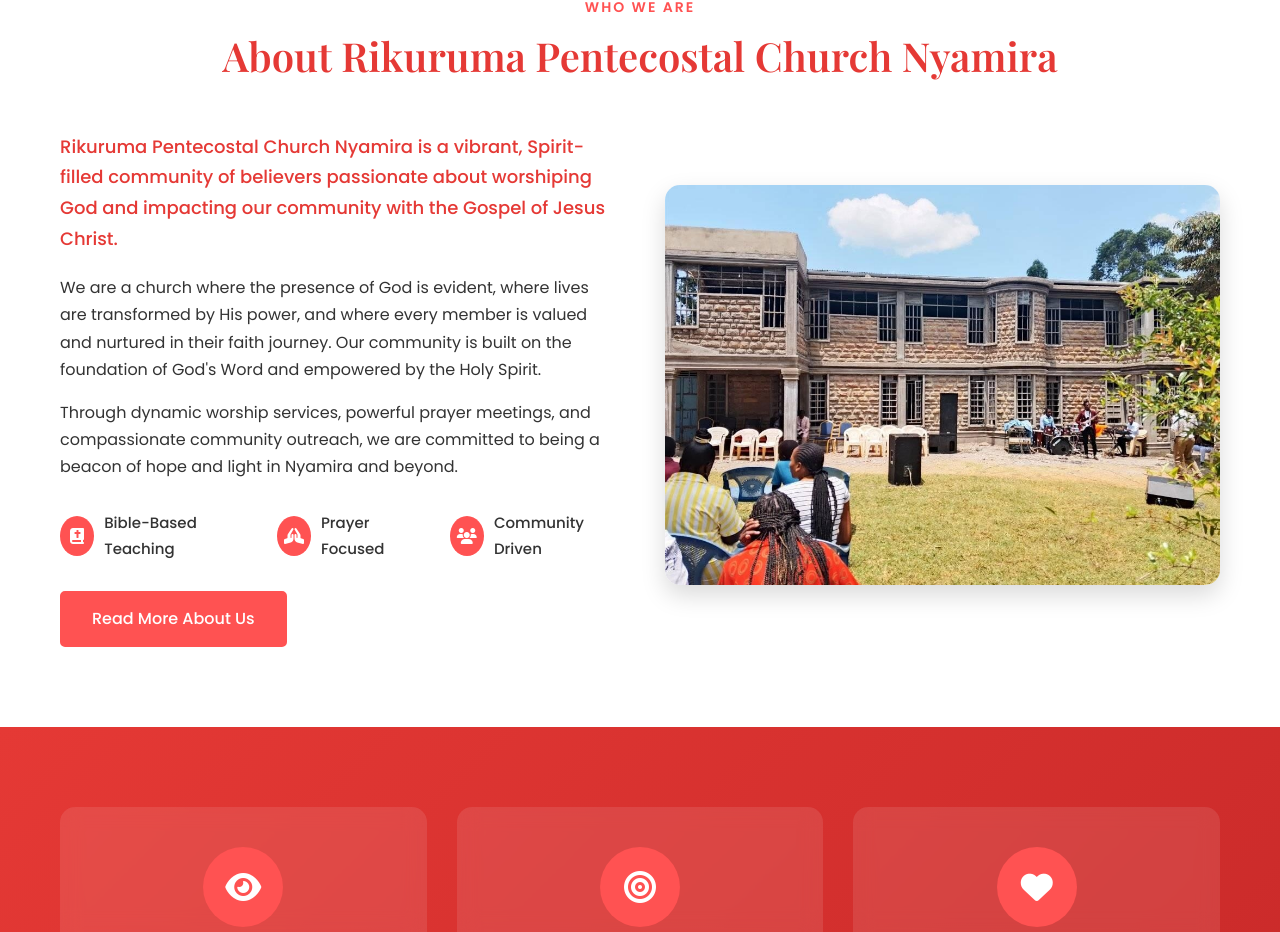
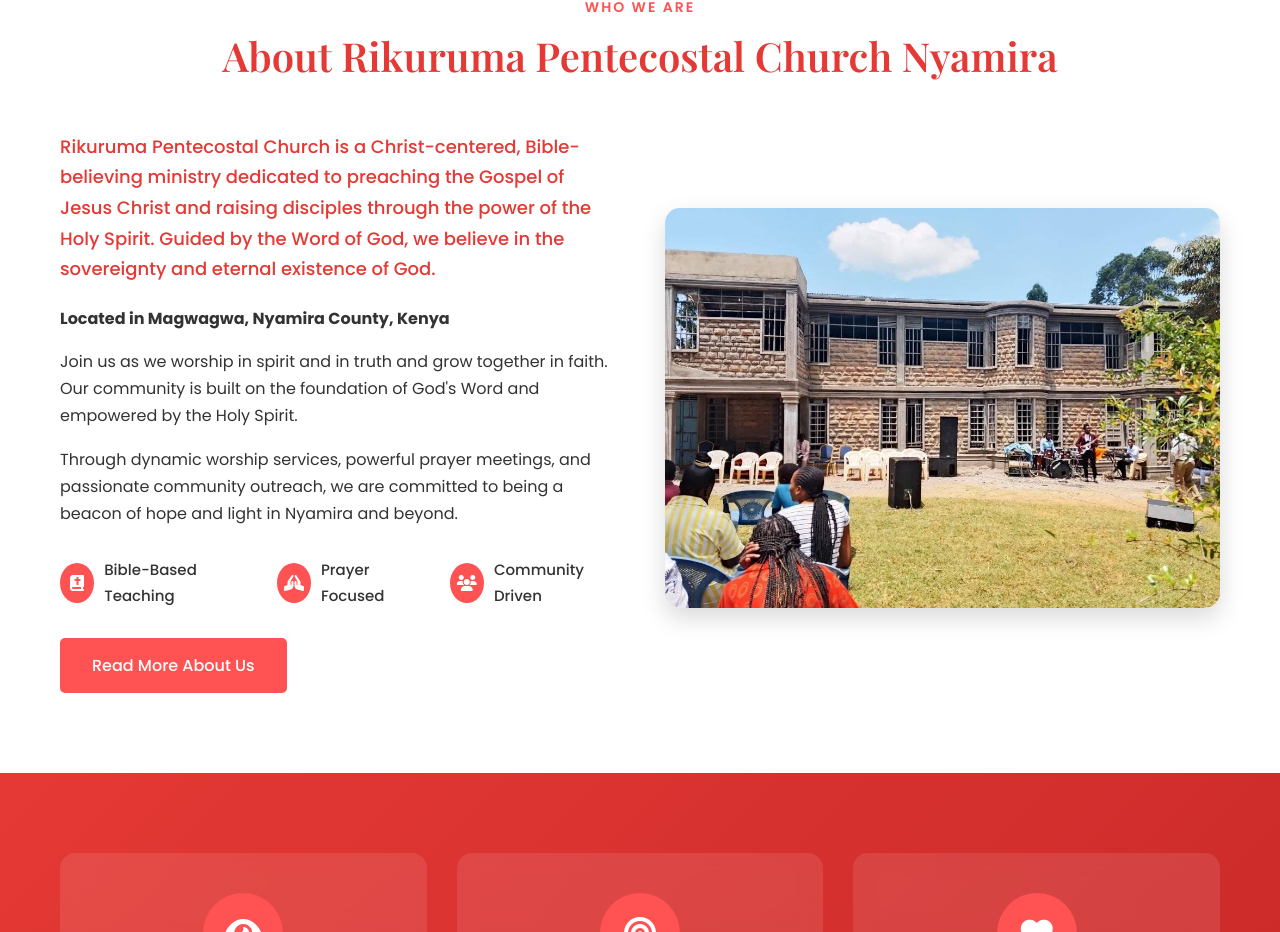
Before and after one commit to Kennedy-Mutuku/RIKURUMA-PENTECOSTAL-CHURCH-NYAMIRA-Front-End, a React (Vite) app: page / in a window 1280 px wide. Shown: the part 915-1847 px from the top of the page. Built offline with nearby package versions, Linux system fonts and the light colour scheme.

Commit message:
Update About section description and location

```diff
--- a/src/pages/Home.jsx
+++ b/src/pages/Home.jsx
@@ -131,9 +131,18 @@ const Home = () => {
                     </div>
                     <div className="about-content">
                         <div className="about-text">
-                            <p className="lead">Rikuruma Pentecostal Church Nyamira is a vibrant, Spirit-filled community of believers passionate about worshiping God and impacting our community with the Gospel of Jesus Christ.</p>
-                            <p>We are a church where the presence of God is evident, where lives are transformed by His power, and where every member is valued and nurtured in their faith journey. Our community is built on the foundation of God's Word and empowered by the Holy Spirit.</p>
-                            <p>Through dynamic worship services, powerful prayer meetings, and compassionate community outreach, we are committed to being a beacon of hope and light in Nyamira and beyond.</p>
+                            <p className="lead">
+                                Rikuruma Pentecostal Church is a Christ-centered, Bible-believing ministry dedicated to preaching the Gospel of Jesus Christ and raising disciples through the power of the Holy Spirit. Guided by the Word of God, we believe in the sovereignty and eternal existence of God.
+                            </p>
+                            <p>
+                                <strong>Located in Magwagwa, Nyamira County, Kenya</strong>
+                            </p>
+                            <p>
+                                Join us as we worship in spirit and in truth and grow together in faith. Our community is built on the foundation of God's Word and empowered by the Holy Spirit.
+                            </p>
+                            <p>
+                                Through dynamic worship services, powerful prayer meetings, and passionate community outreach, we are committed to being a beacon of hope and light in Nyamira and beyond.
+                            </p>
                             <div className="about-features">
                                 <div className="feature">
                                     <i className="fas fa-bible"></i>
@@ -443,7 +452,7 @@ const Home = () => {
                     </div>
                 </div>
             </section>
-        </main>
+        </main >
     );
 };
 
```
